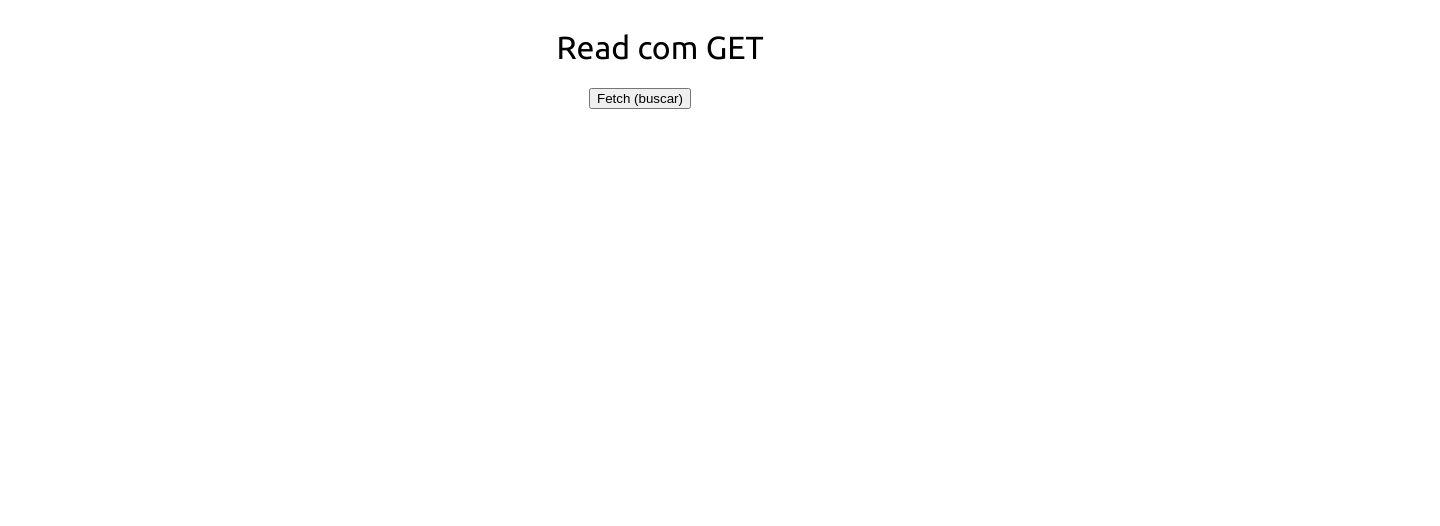
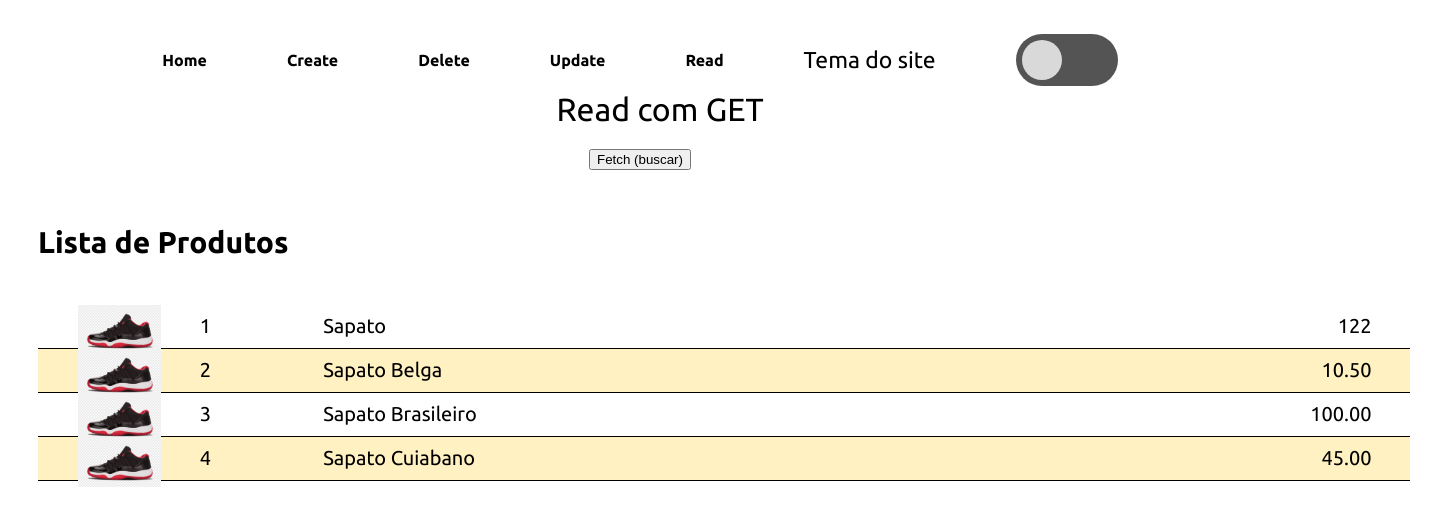
Before and after one commit to renan-menezess/API-turma2-master, a website with bundled scripts: page read-com-get.html in a window 1280 px wide. Shown: the whole page, 1440 px wide, since content can reach past the window. Built offline with nearby package versions, Linux system fonts and the light colour scheme; data requests are answered from the project's data file; files whose address does not match are found by name.

Commit message:
Read com GET estilizado

```diff
--- a/read-com-get.html
+++ b/read-com-get.html
@@ -9,7 +9,27 @@
 
 <body>
     <header>
-        <h1 class="titulo-pagina">Read com GET</h1>
+        <nav>
+            <div class="parent-box">
+                <div class="header-link">
+                    <li><a href="./index.html">Home</a></li>
+                    <li><a href="./create-com-post.html">Create</a></li>
+                    <li><a href="./delete-com-delete.html">Delete</a></li>
+                    <li><a href="./update-com-put.html">Update</a></li>
+                    <li><a href="./read-com-get.html">Read</a></li>
+                    <div>
+                        <h1 class="texto-tema">Tema do site</h1>
+                    </div>
+                    <div id="btn-slider" class="bts bts-base">
+                        <div class="bts bts-slider"></div>
+                    </div>
+                </div>
+            </div>
+        </nav>
+        <div>
+           <h1 class="titulo-pagina">Read com GET</h1>
+        </div>
+
     </header>
 
     <div class="botoes">
@@ -19,6 +39,8 @@
     <div id="listaProdutos"></div>
 
     <script src="./assets/scripts/styles.js"></script>
+    <script type="module" src="./assets/scripts/update-com-put.js"></script>
+    <script src="./assets/scripts/botao-slider.js"></script>
 
     <script type="module">
         import { getProdutos } from './assets/scripts/read-com-get.js';
```
Also changed, not shown: update-com-put.html (+2 -1 lines).
